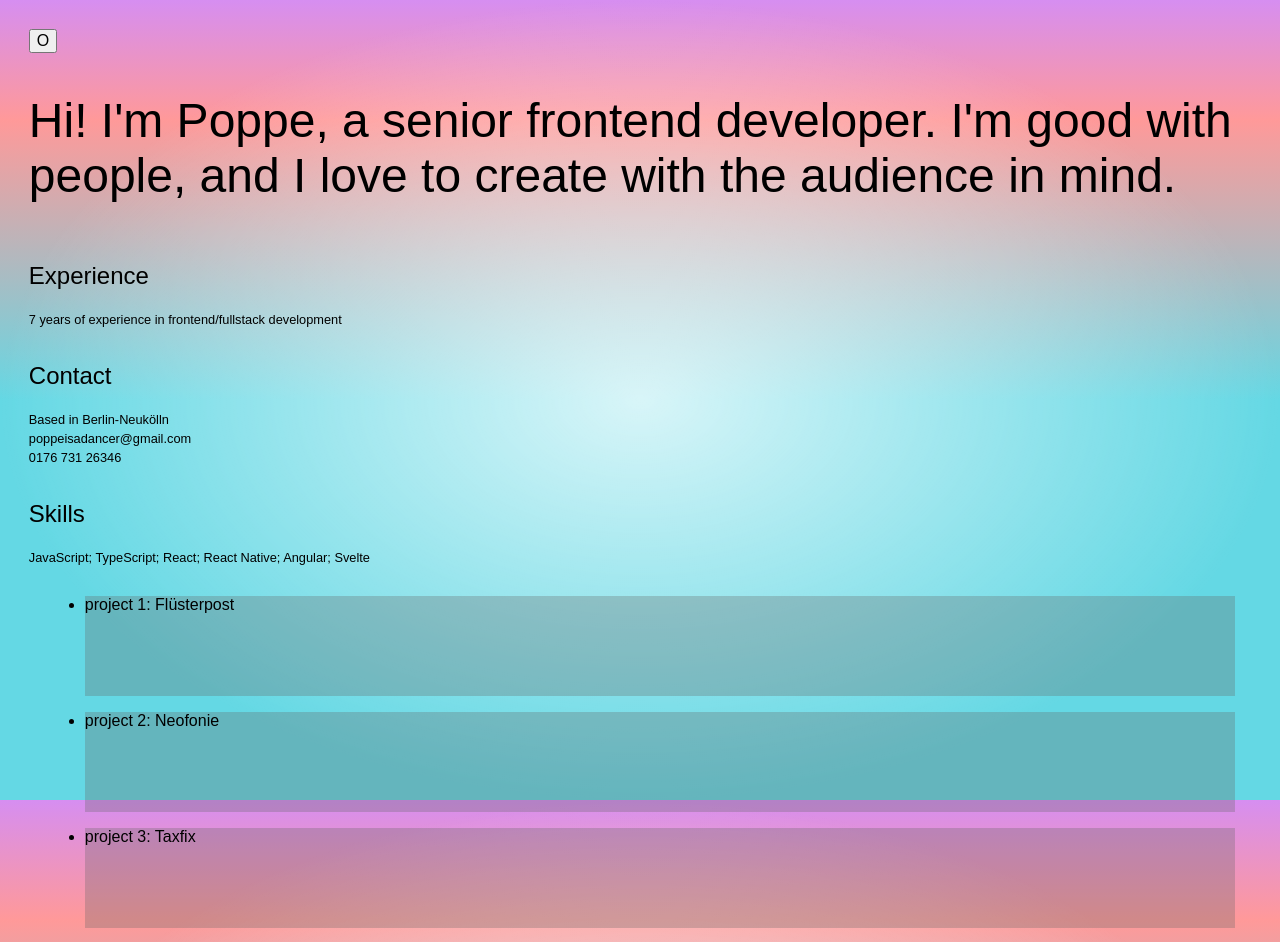
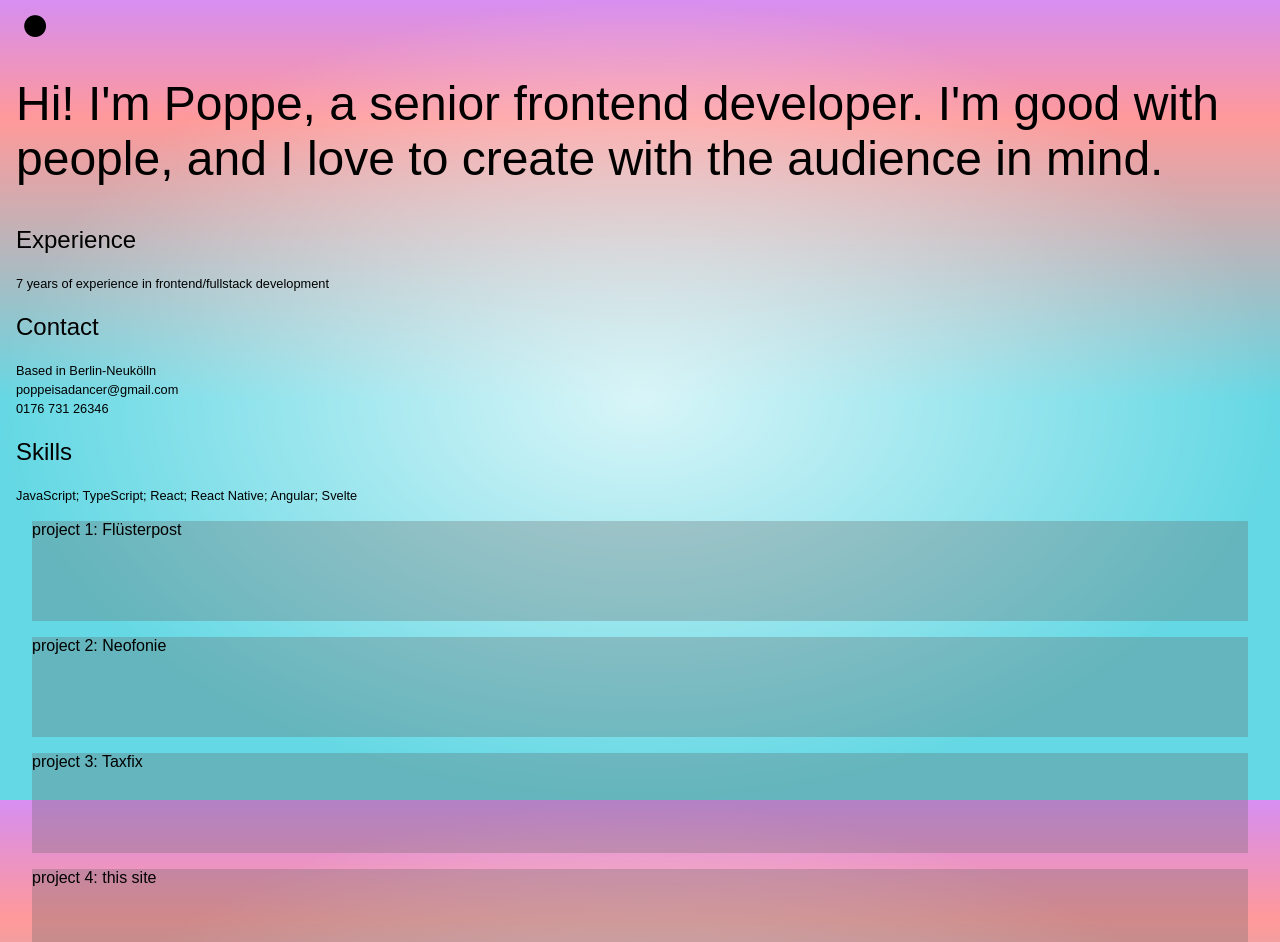
Before and after one commit to djpo/poppe-club, a SvelteKit app: page / in a window 1280 px wide. Shown: the top 942 px of the page. Built offline with nearby package versions, Linux system fonts and the light colour scheme; a web font is replaced by a local one.

Commit message:
add Project page; improve buttons

```diff
--- a/src/routes/+page.svelte
+++ b/src/routes/+page.svelte
@@ -12,7 +12,8 @@
 
 <section>
 	<div>
-		<button>O</button>
+		<!-- <a class="btn btn-1" href="/">⏺</a> -->
+    <a class="btn btn-1" href="/project">⬤</a>
 	</div>
 
 	<div>
@@ -41,12 +42,18 @@
 	</div>
 
 	<div class="projects">
-		<ul>
-			<li class="project-thumbnail">project 1: Flüsterpost</li>
-			<li class="project-thumbnail">project 2: Neofonie</li>
-			<li class="project-thumbnail">project 3: Taxfix</li>
-			<li class="project-thumbnail">project 4: this site</li>
-		</ul>
+		<a class="btn" href="/project">
+			<div class="project-thumbnail">project 1: Flüsterpost</div>
+		</a>
+		<a class="btn" href="/project">
+			<div class="project-thumbnail">project 2: Neofonie</div>
+		</a>
+		<a class="btn" href="/project">
+			<div class="project-thumbnail">project 3: Taxfix</div>
+		</a>
+		<a class="btn" href="/project">
+			<div class="project-thumbnail">project 4: this site</div>
+		</a>
 	</div>
 
 	<div class="footer-chunk">
@@ -80,13 +87,6 @@
 </section>
 
 <style>
-	section {
-		flex: 1;
-		padding: 0.8rem;
-		display: flex;
-		flex-direction: column;
-	}
-
 	.project-thumbnail {
 		min-height: 100px;
 		min-width: 100px;
--- a/src/routes/styles.css
+++ b/src/routes/styles.css
@@ -97,13 +97,23 @@ pre {
 }
 
 input,
-button {
+button,
+.btn {
 	font-size: inherit;
 	font-family: inherit;
 }
 
 button:focus:not(:focus-visible) {
 	outline: none;
+}
+
+.btn {
+	color: inherit;
+	text-decoration: none !important;
+}
+
+.btn-1 {
+	padding: 0.2rem 0.5rem;
 }
 
 @media (min-width: 720px) {
```
Also changed, not shown: src/routes/project/+page.js (added, +9 -0 lines), src/routes/project/+page.svelte (added, +27 -0 lines).
